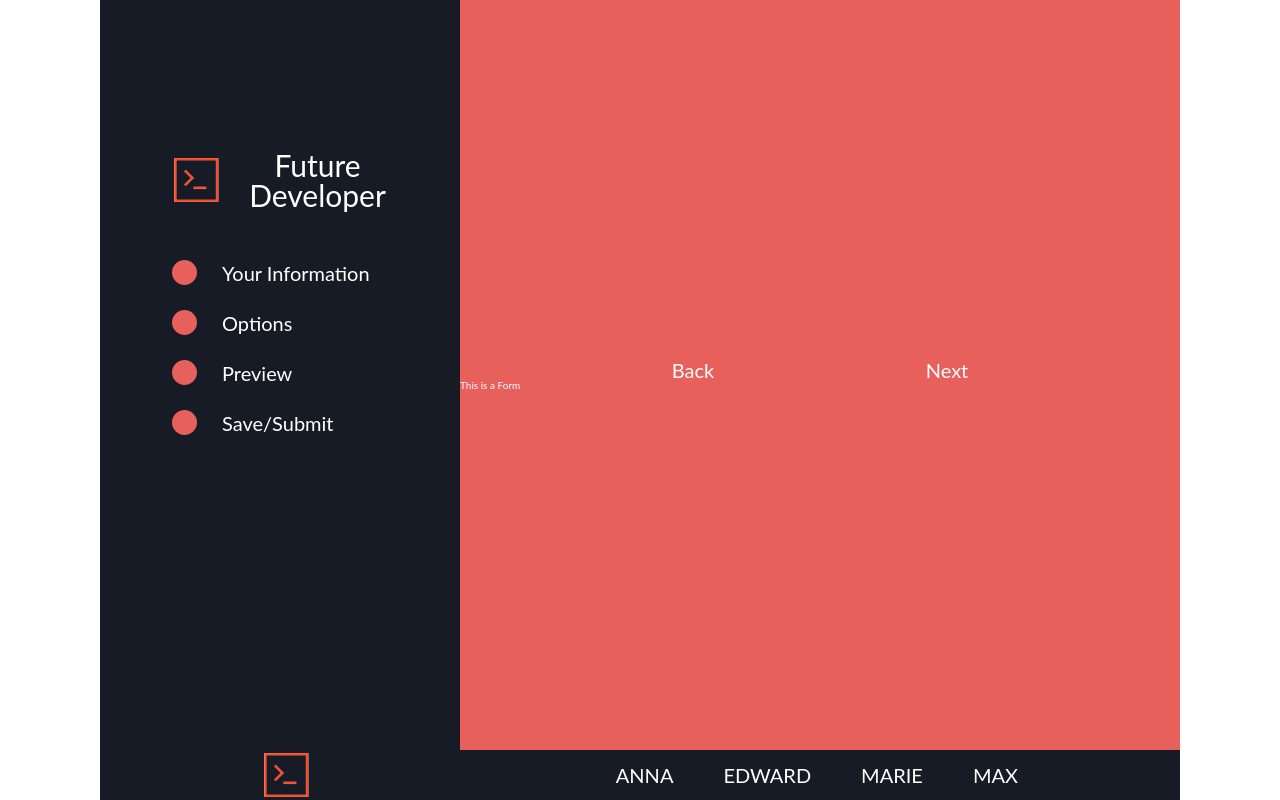
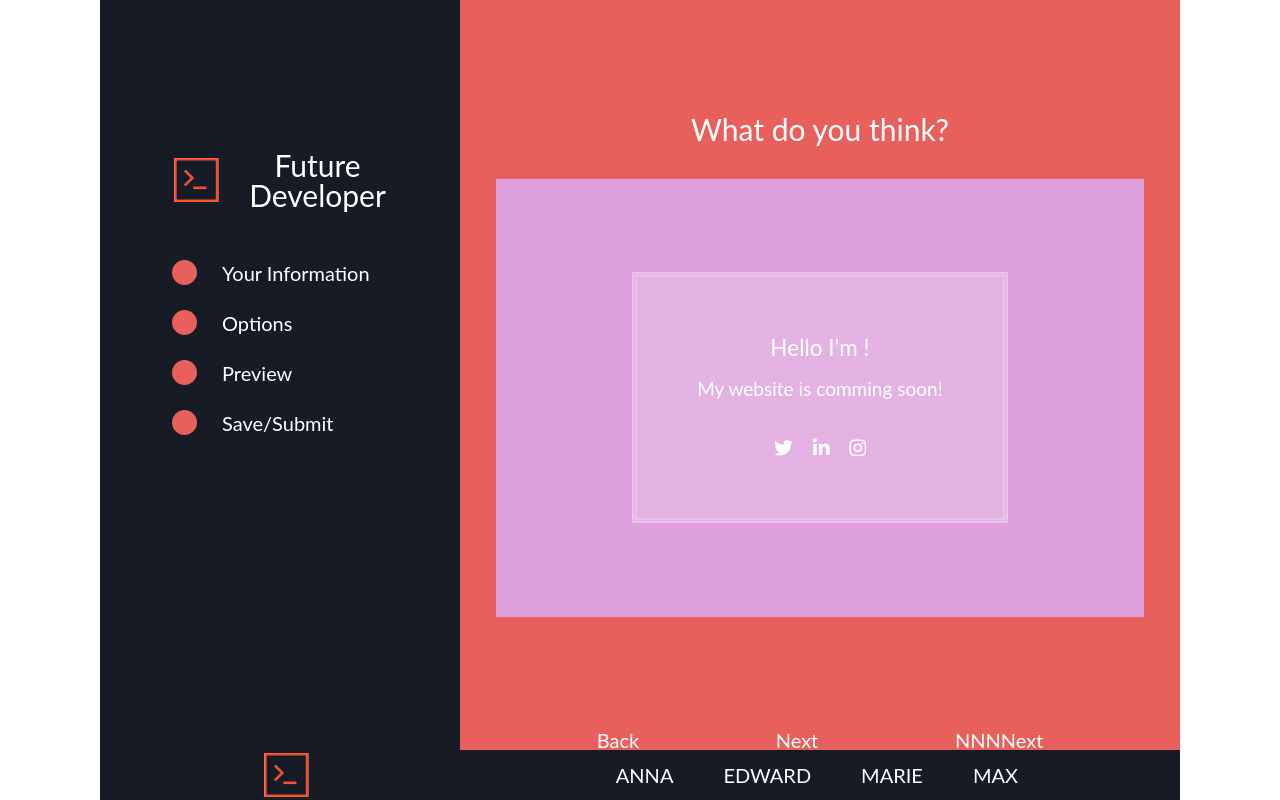
Before and after one commit to EdwardMaxMarieAnna/frontEndDeveloperComingSoon, a React (Create React App) app: page /preview in a window 1280 px wide. Built offline with nearby package versions, Linux system fonts and the light colour scheme; no server answers.

Commit message:
added props to preview

```diff
--- a/src/App.css
+++ b/src/App.css
@@ -132,9 +132,6 @@ nav {
     width: 49%;
 }
 
-.firstLastName .firstNameDiv {
-    /* margin-left: 2%; */
-}
 
 .firstLastName .lastNameDiv {
     margin-left: 2%;
--- a/src/components/form/Form.js
+++ b/src/components/form/Form.js
@@ -97,24 +97,30 @@ class Form extends Component {
     return (
       <Router>
       <div className="formContainer">
-        <h2>This is a Form</h2>
         {/* <About /> */}
         <nav>
             <Link to={"/about"}>Back</Link>
             {/* Piece of state to  */}
             {/* create an array to store the steps and use said array plus the value in state to determine where we are in the flow. */}
             <Link to="/styles">Next</Link>
+
+            <Link to="/preview">NNNNext</Link>
             {/* <Link to="/codeCopy">Next</Link> */}
         </nav>
+          <Route exact path="/about"
+            render={(props) =>
+                <About formInputs={this.formParamInputs} {...props}/>}/>
 
-          <Route exact path="/about" render={(props) => <About formInputs={this.formParamInputs} {...props} />} />
+          <Route exact path="/styles"
+            render={(props) =>
+              <StyleOptions styleInputs={this.styleParamInputs} {...props} />} />
 
-          <Route exact path="/styles" render={(props) => <StyleOptions styleInputs={this.styleParamInputs} {...props} />} />
+          <Route exact path="/preview"
+            render={(props) =>
+              <Preview previewInputs={this.state} {...props} />}
+          />
 
-          {/* <Route exact path="/preview" render={(props) => <Preview previewInputs={this.stateSomeFunction} {...props} />} />
-
-          <Route exact path="/codeCopy" render={(props) => <PasteCode formInputs={this.state} {...props} />} /> */}
-
+          {/* <Route exact path="/codeCopy" render={(props) => <PasteCode formInputs={this.state} {...props} />} /> */}
       </div>
 
 
--- a/src/components/form/Preview.js
+++ b/src/components/form/Preview.js
@@ -6,33 +6,39 @@ class Preview extends Component {
     constructor() {
         super();
         this.state = {
-            firstName: "Marie",
-            lastName: "oshaughnessy",
-            subtitle: "get in touch",
-            email: "bob@bob.com",
-            linkedIn: "marieerin",
-            twitter: "marieerincodes",
-            instagram: "marieerincodes",
-            blog: "",
-            other: "",
-            color: "yellow",
-            background: "",
-            backgroundImage: "",
-            font: ""
         }
     }
+
+
+
+
     render() {
+
+        // if email, linkedin, twitter, instagram, blog or other are empty
+        // dont show icon
+        const firstName = this.props.previewInputs.firstName
+        const lastName = this.props.previewInputs.lastName
+        const subtitle = this.props.previewInputs.subtitle
+        const email = this.props.previewInputs.email
+        const linkedIn = this.props.previewInputs.linkedIn
+        const twitter = this.props.previewInputs.twitter
+        const instagram = this.props.previewInputs.instagram
+        const blog = this.props.previewInputs.blog
+        const other = this.props.previewInputs.other
+        const color = this.props.previewInputs.color
+        const background = this.props.previewInputs.background
+        const backgroundImage = this.props.previewInputs.backgroundImage
+        const font = this.props.previewInputs.font
+
         const previewStyle = {
             width: "90%",
             height: "60%",
-            backgroundImage: `url(${this.state.backgroundImage})`,
-            background: `${this.state.background}`,
+            backgroundImage: `url(${backgroundImage})`,
+            background: `${background}`,
             backgroundRepeat: 'no-repeat',
             backgroundPosition: 'center',
-            font: ""
+            font: `${font}`
         }
-        // if email, linkedin, twitter, instagram, blog or other are empty
-        // dont show icon
 
 
         return(
@@ -41,18 +47,18 @@ class Preview extends Component {
                 <h1>What do you think?</h1>
                 <div className="wrapper previewViewPort" style={previewStyle}>
                     <div className="decorativeBackSplash">
-                        <h2>Hello I'm {this.state.firstName} {this.state.lastName}!</h2>
+                        <h2>Hello I'm {firstName} {lastName}!</h2>
                         <h3>My website is comming soon!</h3>
                         <h4>{this.state.subtitle}</h4>
                         <ul>
                             <li>
-                                <a href={`https://twitter.com/${this.state.twitter}`}><i className="fab fa-twitter"></i></a>
+                                <a href={`https://twitter.com/${twitter}`}><i className="fab fa-twitter"></i></a>
                             </li>
                             <li>
-                                <a href={`https://www.linkedin.com/in/${this.state.linkedIn}`}><i className="fab fa-linkedin-in"></i></a>
+                                <a href={`https://www.linkedin.com/in/${linkedIn}`}><i className="fab fa-linkedin-in"></i></a>
                             </li>
                             <li>
-                                <a href={`https://www.instagram.com/${this.state.instagram}`}><i className="fab fa-instagram"></i></a>
+                                <a href={`https://www.instagram.com/${instagram}`}><i className="fab fa-instagram"></i></a>
                             </li>
                         </ul>
                     </div>
@@ -62,4 +68,5 @@ class Preview extends Component {
     }
 }
 
-export default Preview;
+
+export default Preview
```
